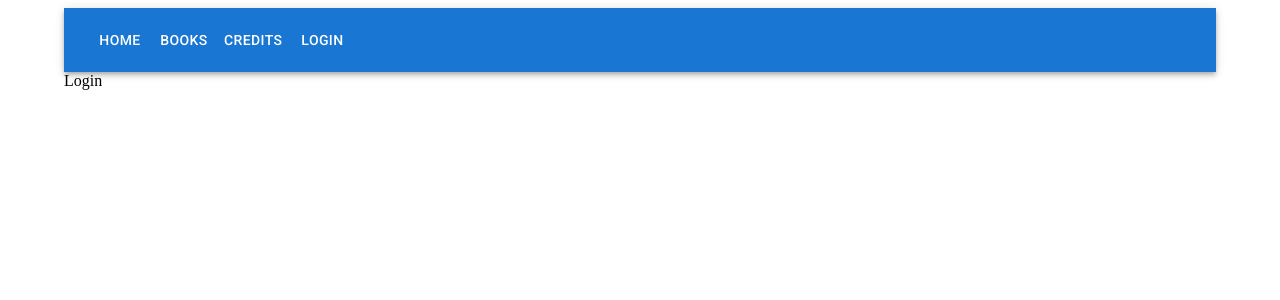
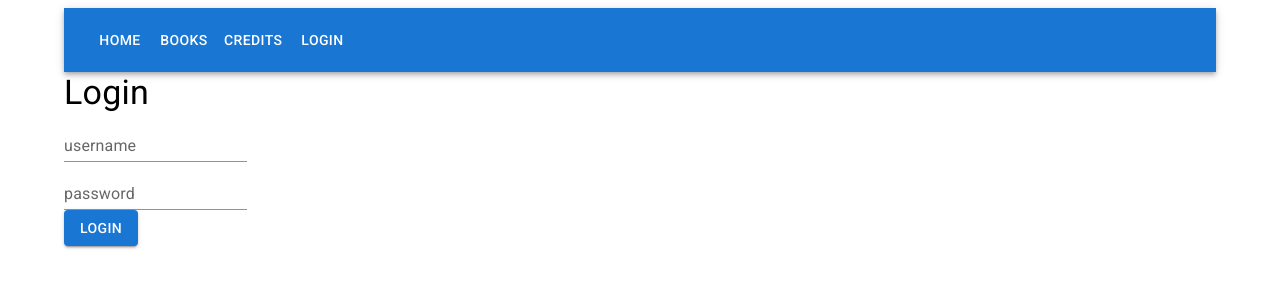
Before and after one commit to triluu03/bookapp, a React (Create React App) app in the folder frontend/: page /login in a window 1280 px wide. Shown: the top 300 px of the page. Built offline with nearby package versions, Linux system fonts and the light colour scheme; no server answers.

Commit message:
login function

```diff
--- a/frontend/src/App.js
+++ b/frontend/src/App.js
@@ -1,11 +1,11 @@
-import { useEffect } from 'react'
+import { useEffect, useState } from 'react'
 import { useDispatch } from 'react-redux'
 
 import { initializeBooks } from './reducers/bookReducer'
 
 import { BrowserRouter, Link, Route, Routes } from 'react-router-dom'
 
-import { Container, AppBar, Toolbar, Button } from '@mui/material'
+import { Container, AppBar, Toolbar, Button, Typography } from '@mui/material'
 
 import Home from './components/Home'
 import BookList from './components/BookList'
@@ -13,6 +13,16 @@ import LoginForm from './components/LoginForm'
 import Credits from './components/Credits'
 
 const App = () => {
+    const [user, setUser] = useState(null)
+
+    useEffect(() => {
+        const loggedUserJSON = window.localStorage.getItem('logged-in-user')
+        if (loggedUserJSON) {
+            const user = JSON.parse(loggedUserJSON)
+            setUser(user)
+        }
+    }, [])
+
     const dispatch = useDispatch()
     useEffect(() => {
         dispatch(initializeBooks())
@@ -32,15 +42,28 @@ const App = () => {
                         <Button color='inherit' component={Link} to='/credits'>
                             Credits
                         </Button>
-                        <Button color='inherit' component={Link} to='/login'>
-                            Login
-                        </Button>
+                        {user ? (
+                            <Typography variant='button'>
+                                {user.username} logged-in
+                            </Typography>
+                        ) : (
+                            <Button
+                                color='inherit'
+                                component={Link}
+                                to='/login'
+                            >
+                                Login
+                            </Button>
+                        )}
                     </Toolbar>
                 </AppBar>
                 <Routes>
                     <Route path='/' element={<Home />} />
                     <Route path='/books' element={<BookList />} />
-                    <Route path='/login' element={<LoginForm />} />
+                    <Route
+                        path='/login'
+                        element={<LoginForm setUser={setUser} />}
+                    />
                     <Route path='/credits' element={<Credits />} />
                 </Routes>
             </BrowserRouter>
--- a/frontend/src/components/BookList.js
+++ b/frontend/src/components/BookList.js
@@ -38,7 +38,7 @@ const BookList = () => {
                     </TableHead>
                     <TableBody>
                         {books.map((book) => (
-                            <TableRow>
+                            <TableRow key={book.id}>
                                 <TableCell component='th' scope='row'>
                                     {book.name}
                                 </TableCell>
--- a/frontend/src/components/LoginForm.js
+++ b/frontend/src/components/LoginForm.js
@@ -1,5 +1,53 @@
-const LoginForm = () => {
-    return <div>Login</div>
+import { Button, TextField, Typography } from '@mui/material'
+import { useState } from 'react'
+import loginService from '../services/login'
+
+const LoginForm = ({ setUser }) => {
+    const [username, setUsername] = useState('')
+    const [password, setPassword] = useState('')
+
+    const submit = async (event) => {
+        event.preventDefault()
+        try {
+            const user = await loginService.login({ username, password })
+            setUsername('')
+            setPassword('')
+            setUser(user)
+            window.localStorage.setItem('logged-in-user', JSON.stringify(user))
+        } catch (error) {
+            console.log(error.message)
+        }
+    }
+
+    return (
+        <div>
+            <Typography variant='h4' component='div'>
+                Login
+            </Typography>
+            <form onSubmit={submit}>
+                <div>
+                    <TextField
+                        label='username'
+                        variant='standard'
+                        value={username}
+                        onChange={({ target }) => setUsername(target.value)}
+                    />
+                </div>
+                <div>
+                    <TextField
+                        label='password'
+                        variant='standard'
+                        type='password'
+                        value={password}
+                        onChange={({ target }) => setPassword(target.value)}
+                    />
+                </div>
+                <Button variant='contained' type='submit'>
+                    login
+                </Button>
+            </form>
+        </div>
+    )
 }
 
 export default LoginForm
```
